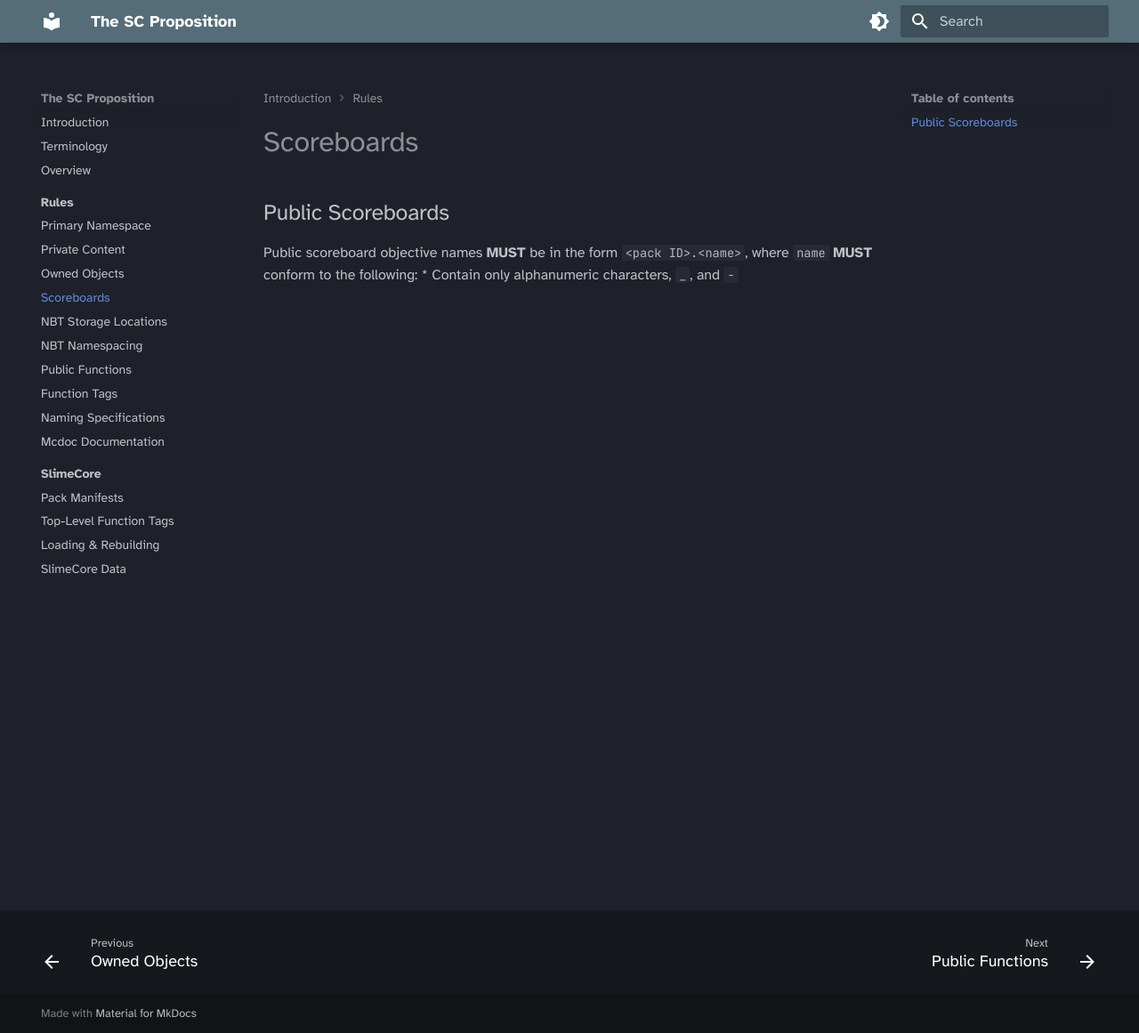
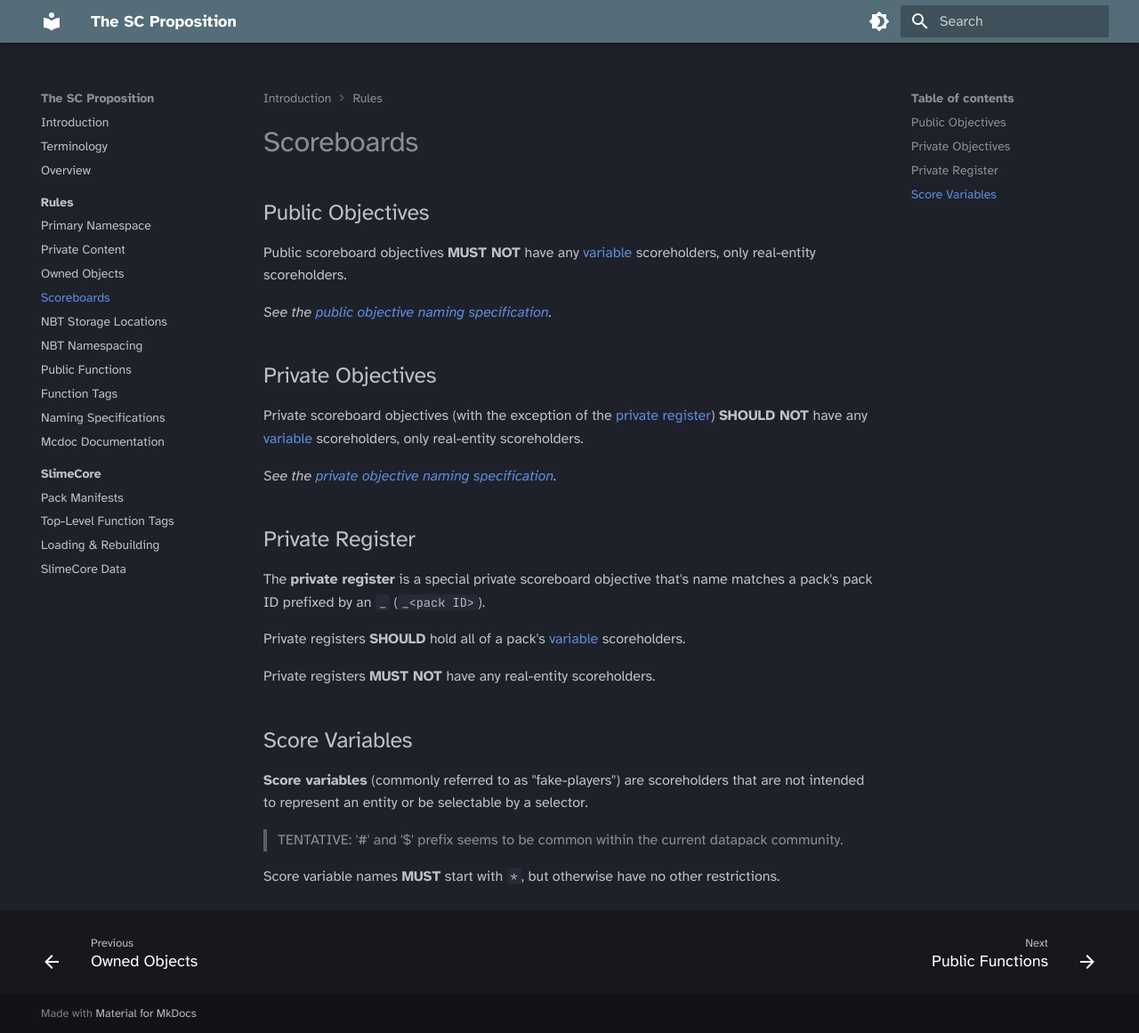
Before and after one commit to sixslimemc/sc-proposition, an MkDocs documentation site: the page built from docs/rules/scoreboards.md, in a window 1280 px wide and 1161 px high. Shown: the whole window at 89% size. Built offline with MkDocs 1.6.1 and Material for MkDocs 9.7.7, drawn with Linux system fonts in a browser that asks for light colours.

Commit message:
scoreboards

```diff
--- a/docs/rules/scoreboards.md
+++ b/docs/rules/scoreboards.md
@@ -1,6 +1,29 @@
 # Scoreboards
 
-## Public Scoreboards
+## Public Objectives
 
-Public scoreboard objective names **MUST** be in the form `<pack ID>.<name>`, where `name` **MUST** conform to the following:
-* Contain only alphanumeric characters, `_`, and `-`
+Public scoreboard objectives **MUST NOT** have any [variable](#score-variables) scoreholders, only real-entity scoreholders.
+
+*See the [public objective naming specification](./naming.md#scoreboard-objectives).*
+
+## Private Objectives
+
+Private scoreboard objectives (with the exception of the [private register](#private-register)) **SHOULD NOT** have any [variable](#score-variables) scoreholders, only real-entity scoreholders.
+
+*See the [private objective naming specification](./naming.md#scoreboard-objectives).*
+
+## Private Register
+
+The **private register** is a special private scoreboard objective that's name matches a pack's pack ID prefixed by an `_` (`_<pack ID>`).
+
+Private registers **SHOULD** hold all of a pack's [variable](#score-variables) scoreholders.
+
+Private registers **MUST NOT** have any real-entity scoreholders.
+
+## Score Variables
+
+**Score variables** (commonly referred to as "fake-players") are scoreholders that are not intended to represent an entity or be selectable by a selector.
+
+> TENTATIVE: '#' and '$' prefix seems to be common within the current datapack community.
+
+Score variable names **MUST** start with `*`, but otherwise have no other restrictions.
```
Also changed, not shown: docs/rules/naming.md (+18 -3 lines).
